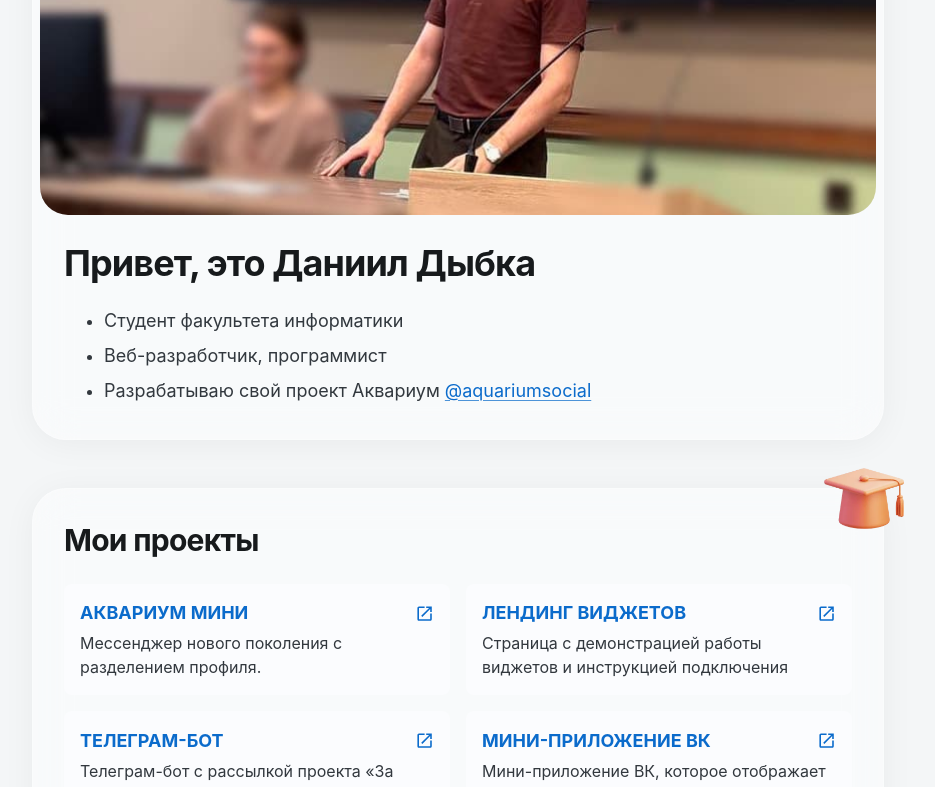
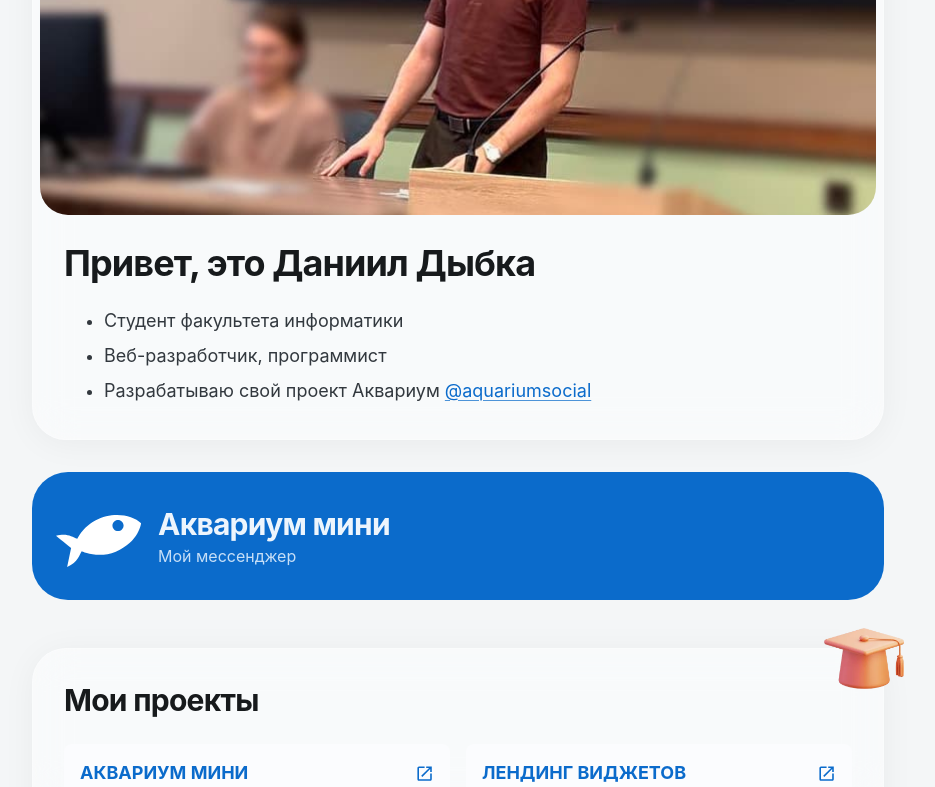
Before and after one commit to DanyaBooba/dybka-ru, a React (Vite) app in the folder app/: page / in a window 1280 px wide. Shown: the part 406-1193 px from the top of the page, without its empty margins (182-1117 px from the left). Built offline with nearby package versions, Linux system fonts and the light colour scheme.

Commit message:
Добавил Аквариум мини

```diff
--- /dev/null
+++ b/app/src/assets/aquarium.tsx
@@ -0,0 +1,7 @@
+export default function AquariumSVG({ color = "white" }) {
+    return (
+        <svg width="86" height="53" viewBox="0 0 86 53" fill="none" xmlns="http://www.w3.org/2000/svg">
+            <path d="M21.2764 23.838C37.1592 -5.31896 72.3653 -4.06028 85.0967 8.17103C85.0967 8.17103 83.243 26.5241 59.7959 36.6535C42.5192 44.0965 25.7061 36.257 25.7061 36.257C23.316 39.7951 22.3601 46.9812 11.1484 52.0958L15.1025 33.0255C13.1076 31.4021 7.29404 26.6668 0 20.715C10.8639 17.962 15.6112 21.4314 21.2764 23.838ZM62.0166 4.94349C58.9352 4.94349 56.4365 7.44115 56.4365 10.5226C56.4366 13.604 58.9352 16.1017 62.0166 16.1017C65.0979 16.1015 67.5957 13.6039 67.5957 10.5226C67.5957 7.44127 65.0979 4.94368 62.0166 4.94349Z" fill={color} />
+        </svg>
+    )
+}
--- a/app/src/components/blocks/includes/Footer/Footer.tsx
+++ b/app/src/components/blocks/includes/Footer/Footer.tsx
@@ -1,20 +1,37 @@
+import { useState } from 'react';
 import Container from '@mui/material/Container';
 import { currentTheme } from '../../../theme/theme';
 import Typography from "@mui/joy/Typography";
 
 function Footer() {
+    const [clickCount, setClickCount] = useState(0);
+
+    const handleClick = () => {
+        const newCount = clickCount + 1;
+        setClickCount(newCount);
+
+        if (newCount === 10) {
+            alert('uwu');
+            setClickCount(0); // сброс, чтобы можно было повторить
+        }
+    };
+
     return (
         <Container maxWidth="md">
-            <footer className="footer" style={{
-                boxShadow: currentTheme().showBlock.boxShadow,
-                backgroundColor: currentTheme().showBlock.backgroundColor
-            }}>
+            <footer
+                className="footer"
+                onClick={handleClick}
+                style={{
+                    boxShadow: currentTheme().showBlock.boxShadow,
+                    backgroundColor: currentTheme().showBlock.backgroundColor
+                }}
+            >
                 <Typography>
                     © Даниил Дыбка, {new Date().getFullYear()}
                 </Typography>
             </footer>
         </Container>
-    )
+    );
 }
 
-export default Footer
+export default Footer;
--- a/app/src/pages/Main/PageIndex.tsx
+++ b/app/src/pages/Main/PageIndex.tsx
@@ -9,11 +9,13 @@ import InnerBlockContacts from './PageIndex/InnerBlockContacts';
 import InnerBlockTech from './PageIndex/InnerBlockTech';
 import InnerBlockPlatforms from './PageIndex/InnerBlockPlatforms';
 import InnerBlockLanguages from './PageIndex/InnerBlockLanguages';
+import ShowBlockAquarium from './PageIndex/ShowBlockAquarium';
 
 function PageIndex() {
     return (
         <AsideContainer>
             <HeroShowBlock />
+            <ShowBlockAquarium />
             <ShowBlock title="Мои проекты" showMore="/projects" image="projects.png">
                 <InnerBlockProject />
             </ShowBlock>
--- /dev/null
+++ b/app/src/pages/Main/PageIndex/ShowBlockAquarium.tsx
@@ -0,0 +1,23 @@
+import Card from '@mui/joy/Card'
+import CardContent from '@mui/joy/CardContent'
+import Typography from '@mui/joy/Typography'
+import Link from '@mui/joy/Link'
+import AquariumSVG from '../../../assets/aquarium'
+
+export default function ShowBlockAquarium() {
+    return (
+        <Card variant="solid" color="primary" invertedColors sx={{ mb: '2rem', borderRadius: '36px', p: '2rem 1.5rem !important' }}>
+            <CardContent orientation="horizontal" sx={{ display: 'flex', alignItems: 'end', gap: '1rem' }}>
+                <AquariumSVG />
+                <CardContent>
+                    <Typography level="h2">
+                        <Link href="https://mini.aquarium.org.ru" target="_blank" overlay>
+                            Аквариум мини
+                        </Link>
+                    </Typography>
+                    <Typography level="body-md">Мой мессенджер</Typography>
+                </CardContent>
+            </CardContent>
+        </Card>
+    )
+}
```
